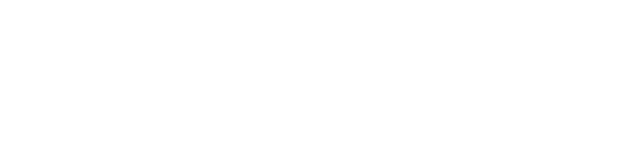
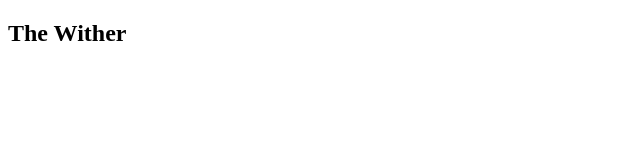
Before and after one commit to DimaWoo2301/The-Wither, a plain HTML site: page index.html in a window 1280 px wide. Shown: the whole page, without its empty margins (0-640 px from the left). Drawn offline with Linux system fonts and the light colour scheme.

Commit message:
added title

```diff
--- a/index.html
+++ b/index.html
@@ -7,6 +7,8 @@
     <title>The Wither</title>
   </head>
   <body>
-    <section class="header"></section>
+    <section class="header">
+      <h1>The Wither</h1>
+    </section>
   </body>
 </html>
```
